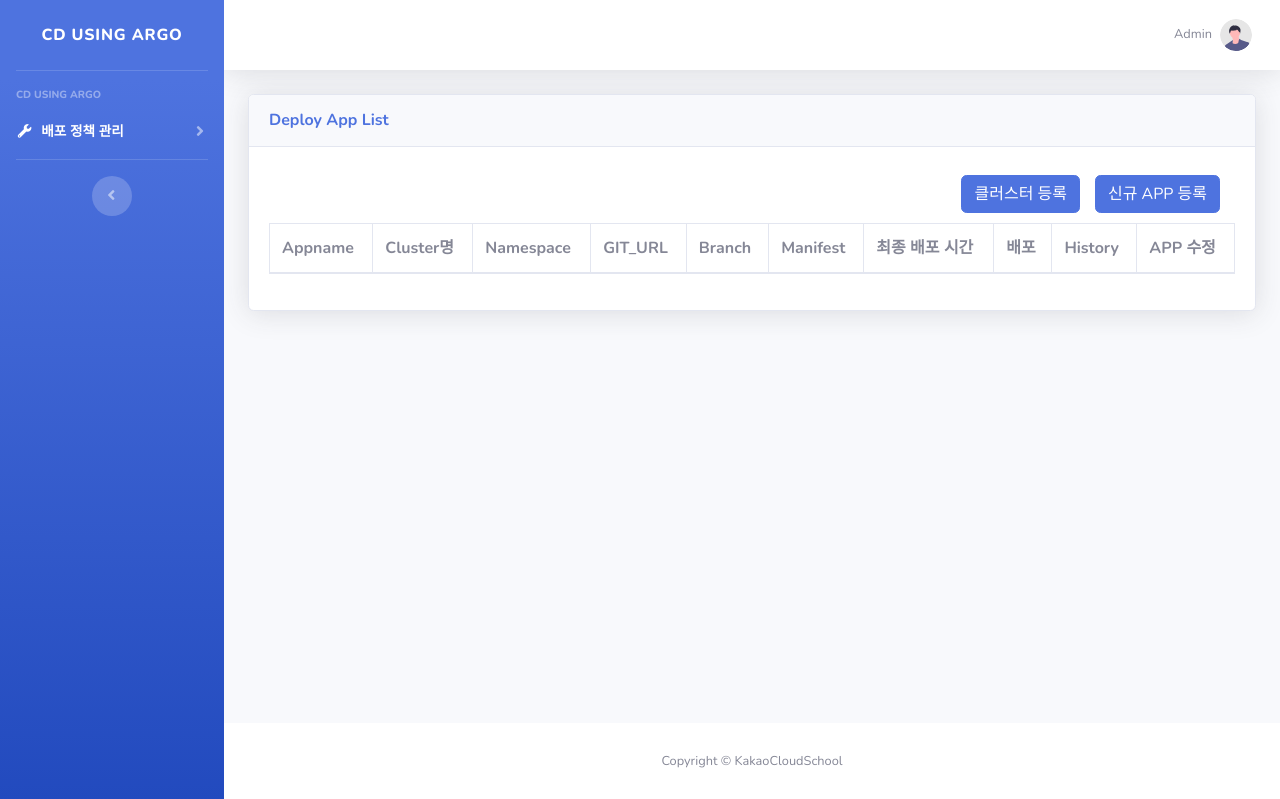
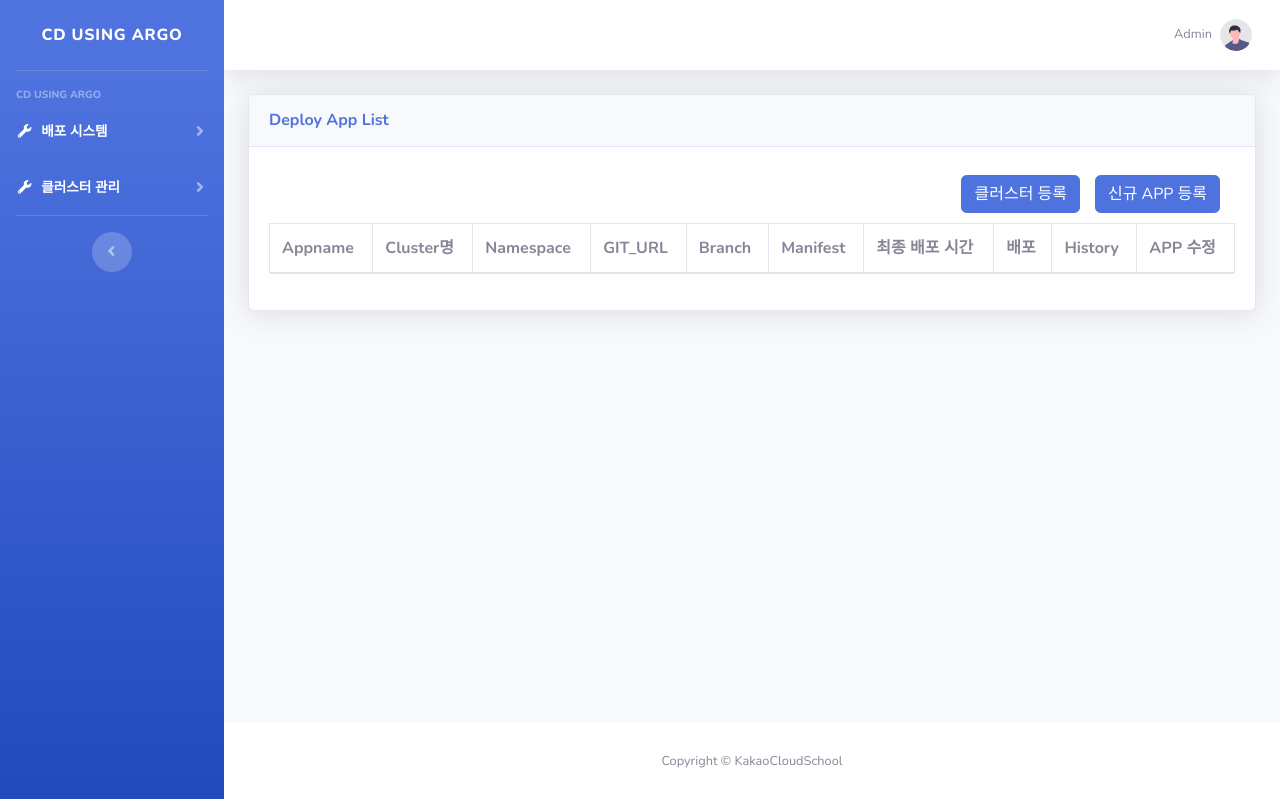
Before and after one commit to kakaocloudschool/Multi_ojigo, a Django app: page / in a window 1280 px wide. Shown: the top 799 px of the page. Run offline with Django 4.2, Linux system fonts and the light colour scheme; the visitor is signed in with stand-in values (Sample User, id 1); data that the repository does not hold is empty; some libraries are stand-ins or nearby versions.

Commit message:
add cluster_web

```diff
--- a/app/urls.py
+++ b/app/urls.py
@@ -1,6 +1,7 @@
 from django.urls import path
-from .views import app_list
+from .views import app_list, cluster_new
 
 urlpatterns = [
+    path("cluster_add", cluster_new, name="cluster_add"),
     path("", app_list, name="app_list"),
 ]
--- a/app/views.py
+++ b/app/views.py
@@ -1,5 +1,7 @@
 from django.contrib.auth.decorators import login_required
-from django.shortcuts import render
+from django.shortcuts import render, redirect
+
+from .forms import ClusterForm
 from .models import AppInfo
 
 # Create your views here.
@@ -7,3 +9,16 @@ from .models import AppInfo
 def app_list(request):
     qs = AppInfo.objects.all()
     return render(request, "index.html", {"appinfo_list": qs})
+
+
+@login_required
+def cluster_new(request):
+    if request.method == "POST":
+        form = ClusterForm(request.POST, request.FILES)
+        if form.is_valid():
+            cluster = form.save(commit=True)
+            return redirect("/")
+    else:
+        form = ClusterForm()
+
+    return render(request, "app/cluster_add.html", {"form": form})
--- a/templates/base.html
+++ b/templates/base.html
@@ -52,20 +52,32 @@
                 <a class="nav-link collapsed" href="#" data-toggle="collapse" data-target="#collapseUtilities"
                     aria-expanded="true" aria-controls="collapseUtilities">
                     <i class="fas fa-fw fa-wrench"></i>
-                    <span>배포 정책 관리</span>
+                    <span>배포 시스템</span>
                 </a>
                 <div id="collapseUtilities" class="collapse" aria-labelledby="headingUtilities"
                     data-parent="#accordionSidebar">
                     <div class="bg-white py-2 collapse-inner rounded">
-
                         <a class="collapse-item" href="/">통합 배포</a>
+                        <a class="collapse-item" href="/">신규 APP 등록</a>
                     </div>
                 </div>
             </li>
 
-            <!-- Divider -->
+            <li class="nav-item active">
+                <a class="nav-link collapsed" href="#" data-toggle="collapse" data-target="#clustermanage"
+                    aria-expanded="true" aria-controls="clustermanage">
+                    <i class="fas fa-fw fa-wrench"></i>
+                    <span>클러스터 관리</span>
+                </a>
+                <div id="clustermanage" class="collapse" aria-labelledby="headingUtilities"
+                    data-parent="#accordionSidebar">
+                    <div class="bg-white py-2 collapse-inner rounded">
+                        <a class="collapse-item" href="/">클러스터 리스트</a>
+                        <a class="collapse-item" href="/">클러스터 추가</a>
+                    </div>
+                </div>
+            </li>
             <hr class="sidebar-divider">
-
 
 
             <!-- Sidebar Toggler (Sidebar) -->
```
Also changed, not shown: app/forms.py (added, +14 -0 lines).
